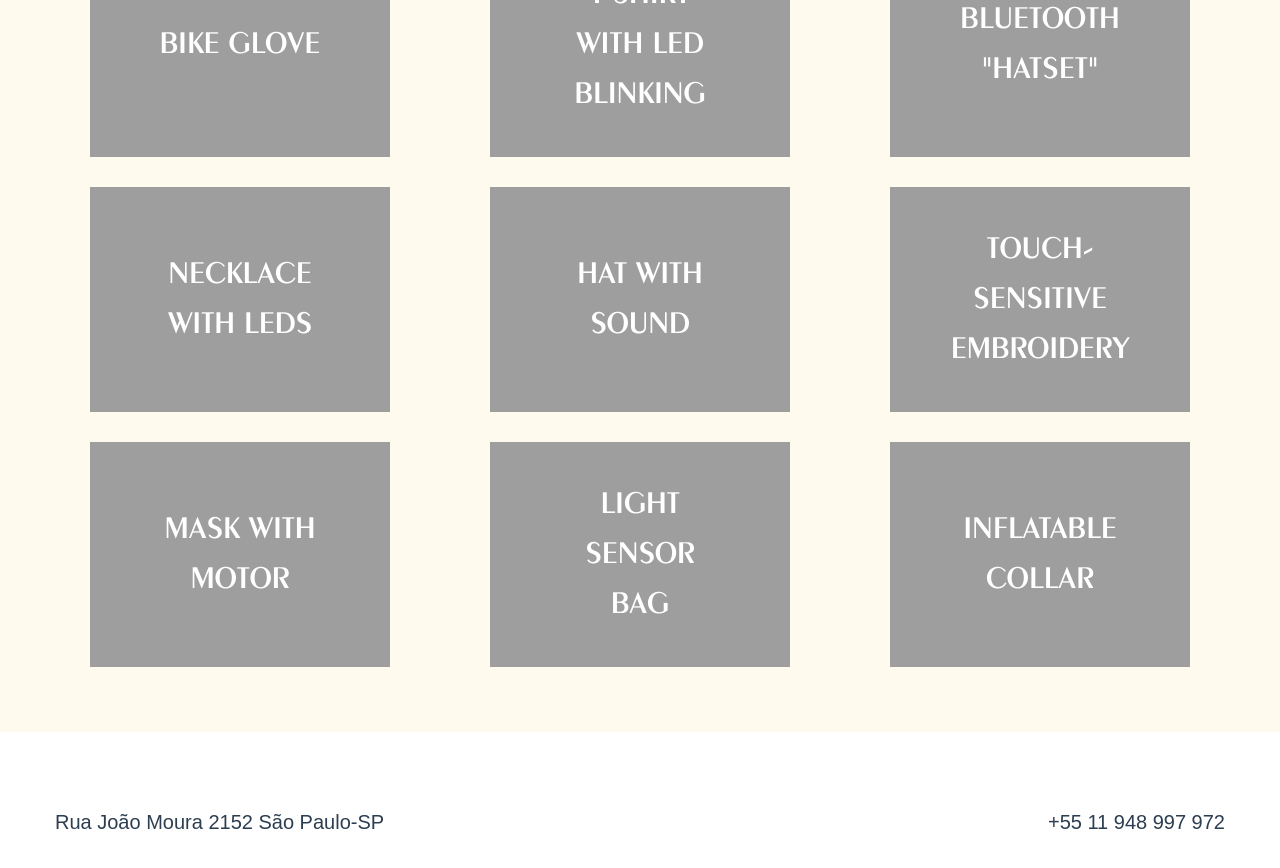
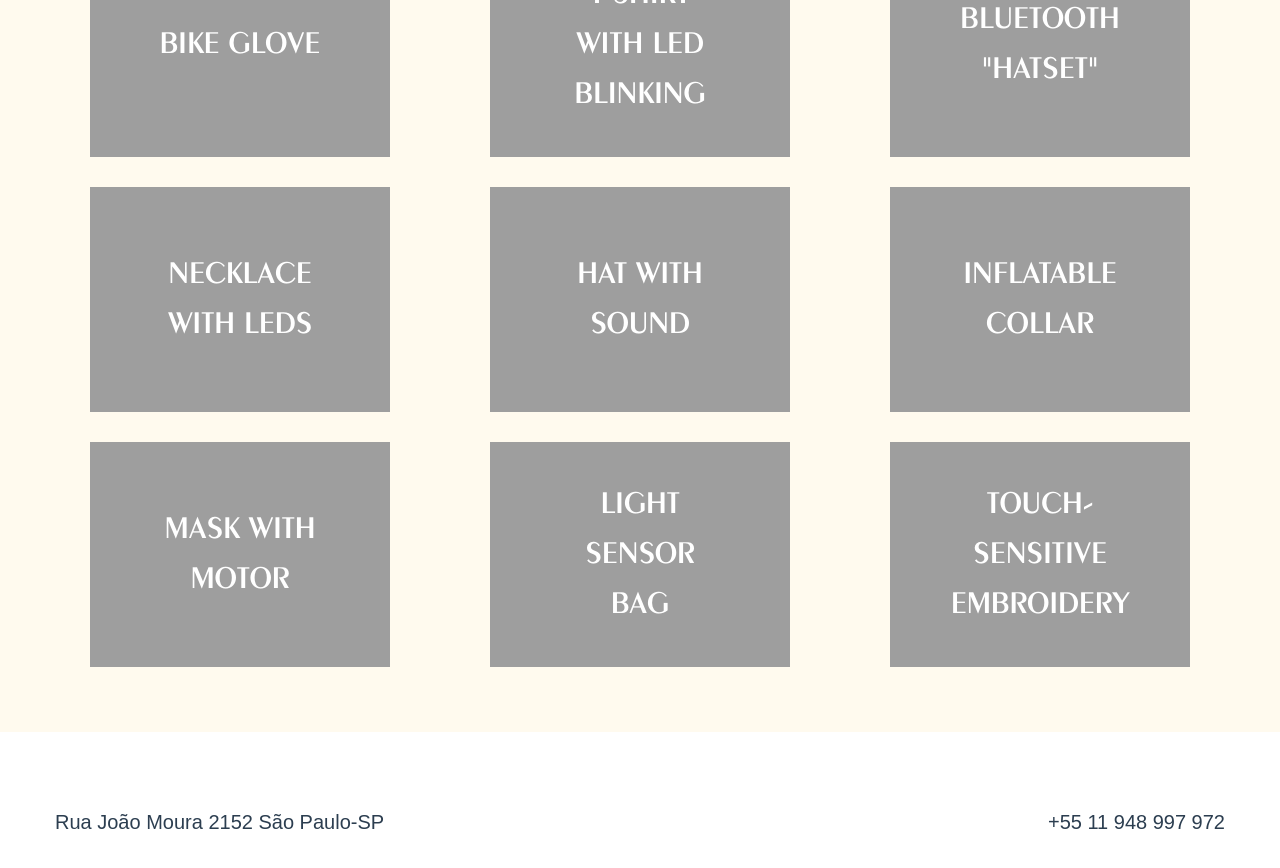
Before and after one commit to NANA-wearables/nana-site, a Jekyll site: the page built from _pages/tutoriais_en.html, in a window 1280 px wide and 900 px high, scrolled down 1859 px. Shown: the top 868 px of the window. Built offline with Jekyll 4.4.1, drawn with Linux system fonts in a browser that asks for light colours; nearby versions of some CDN libraries; library files that are not in the unit come from our copies.

```diff
--- a/_pages/tutoriais_en.html
+++ b/_pages/tutoriais_en.html
@@ -27,7 +27,7 @@ intermediario3: Light sensor bag
 avancadoCabecalho: Advanced Tutorials
 avancadoTexto: Finally, advanced tutorials explore more complex projects including new features like wireless bluetooth communication with apps. They also add pneumatic technologies or experimentation with other types of conductive materials.
 avancado1: Bluetooth "hatset"
-avancado2: Touch-sensitive embroidery
-avancado3: Inflatable Collar
+avancado2: Inflatable Collar
+avancado3: Touch-sensitive embroidery
 avancado4: Conductive Temporary Tattoo
 ---
```
